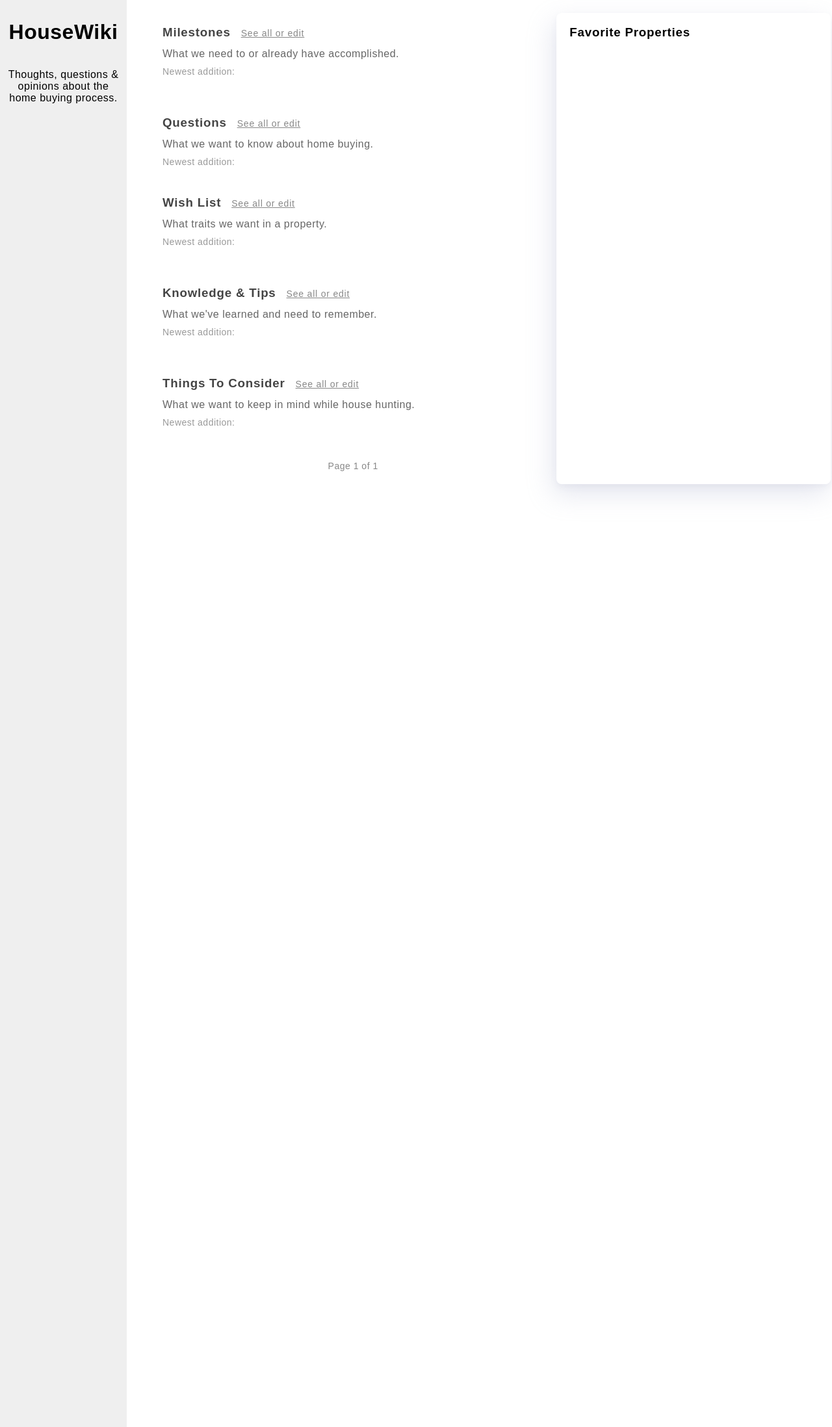
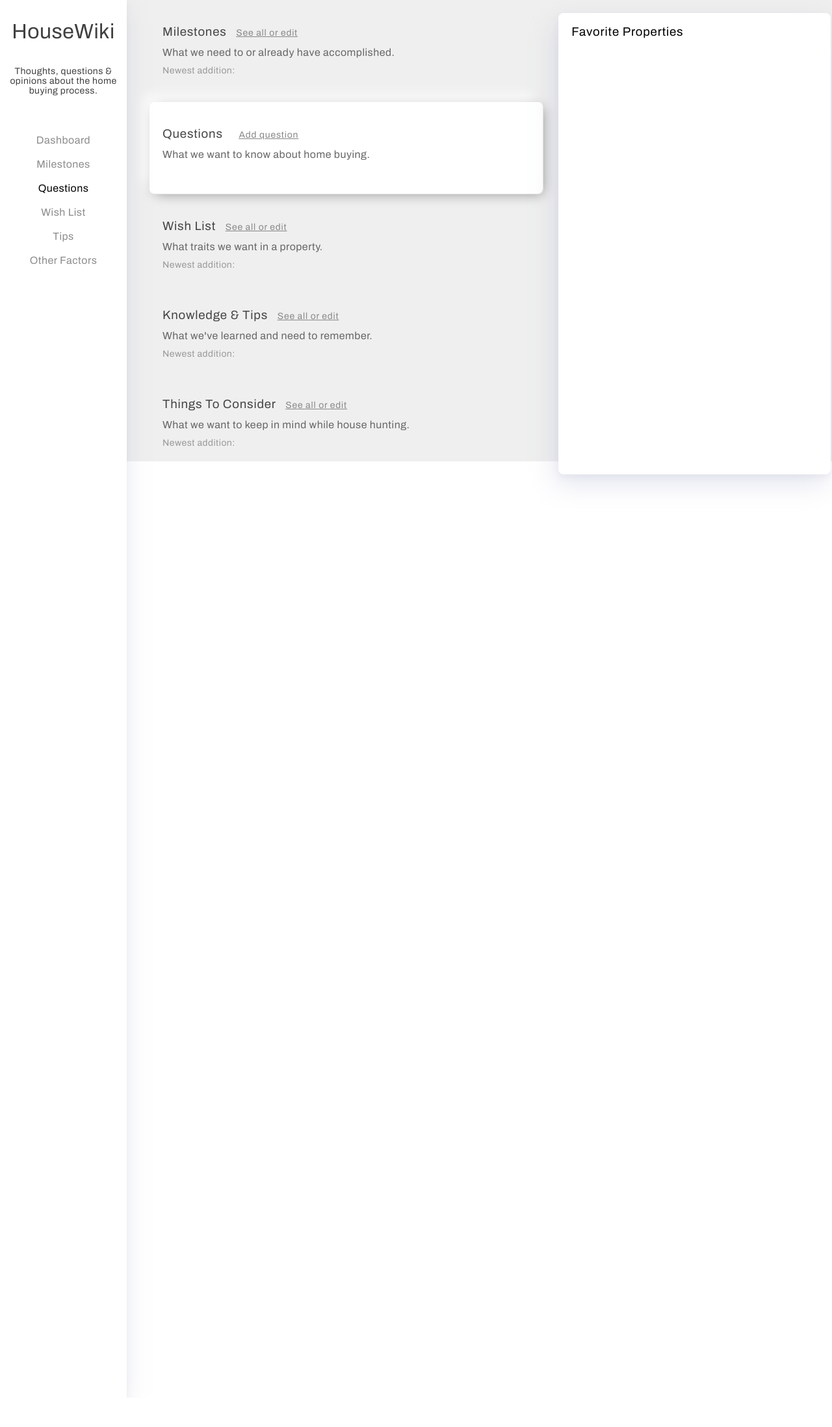
Before and after one commit to jsore/HouseWiki, a Django app: page /housewiki/questions/ in a window 1280 px wide. Shown: the whole page at 65% size. After the commit the page ends 2151 px from the top, so only its background shows below. Run offline with Django 3.2, Linux system fonts and the light colour scheme; data that the repository does not hold is empty.

Commit message:
Start fleshing out add/edit/delete links for users

```diff
--- a/housewiki/home/static/css/housewiki.css
+++ b/housewiki/home/static/css/housewiki.css
@@ -13,36 +13,61 @@
 
 #parent-wrapper {
   display: grid;
-  /*transition: .35s;*/
+  transition: .35s;
   /*grid-template-rows: 100% auto;*/
   /*grid-template-columns: auto auto;*/
   grid-template-columns: 200px auto;
   grid-auto-rows: 100%;
-  animation: fadeInAnimation ease 2s;
+  /*animation: fadeInAnimation ease 2s;
   animation-iteration-count: 1;
-  animation-fill-mode: forwards;
+  animation-fill-mode: forwards;*/
 }
-@keyframes fadeInAnimation {
+/*@keyframes fadeInAnimation {
   0% {
     opacity: 0;
   }
   100% {
     opacity: 1;
   }
-}
+}*/
 #sidebar {
   /*transition: .35s;*/
   display: grid;
   height: 100%;
-  background: #efefef;
+  /*background: #efefef;*/
+  background: white;
   /*max-width: 250px;*/
   max-width: 175px;
   padding: 10px;
+  color: #404040;
   grid-row: 1 / span 3;
   grid-column: 1 / 2;
   align-content: baseline;
   text-align: center;
   letter-spacing: 0.5px;
+  -webkit-box-shadow: 0 5px 10px rgba(154, 160, 185, .1), -5px 15px 40px rgba(166, 173, 201, .3);
+  -moz-box-shadow: 0 5px 10px rgba(154, 160, 185, .1), -5px 15px 40px rgba(166, 173, 201, .3);
+  box-shadow: 0 5px 10px rgba(154, 160, 185, .1), -5px 15px 40px rgba(166, 173, 201, .3);
+}
+#sidebar p {
+  font-size: 14px;
+}
+#sidebar-ul {
+  list-style-type: none;
+  padding: 20px 0 20px 0;
+
+}
+.sidebar-li {
+  list-style-type: none;
+}
+.sidebar-li-a {
+  text-decoration: none;
+  /*list-style-type: none;*/
+  padding: 20px 0 20px 0;
+  color: #404040;
+}
+#active-sidebar-link {
+  background-color: white;
 }
 
 #content {
@@ -90,6 +115,12 @@
   display: block;
 }
 .collapsed {
+  display: none;
+}
+#add-question-link {
+  display: none;
+}
+.edit, .delete {
   display: none;
 }
 .additional-opinions {
@@ -231,6 +262,7 @@
 }
 .list-container:hover, .list-container:focus {
   transition: .25s;
+  background-color: white;
   -webkit-box-shadow: 0 5px 10px rgba(154, 160, 185, .1), -5px 15px 40px rgba(166, 173, 201, .3);
   -moz-box-shadow: 0 5px 10px rgba(154, 160, 185, .1), -5px 15px 40px rgba(166, 173, 201, .3);
   box-shadow: 0 5px 10px rgba(154, 160, 185, .1), -5px 15px 40px rgba(166, 173, 201, .3);
@@ -272,7 +304,7 @@
   padding: 17px 0 10px 0;
 }
 .pagination {
-  padding: 30px 0 0 0;
+  padding: 30px 0 20px 0;
   font-size: 14px;
   color: #888;
   text-align: center;
@@ -284,6 +316,8 @@
   grid-template-columns: auto;
   justify-items: center;
   padding-left: 0;
+  border-radius: 8px;
+  /*background-color: white;*/
 }
 .house-ul-grid-wrapper:hover, .house-ul-grid-wrapper:focus {
   transition: .25s;
@@ -352,6 +386,7 @@
   max-width: 90%;
   height: 100%;
   border-radius: 8px;
+  background-color: white;
   transition: .25s;
   -webkit-box-shadow: 0 5px 10px rgba(154, 160, 185, .1), -5px 15px 40px rgba(166, 173, 201, .3);
   -moz-box-shadow: 0 5px 10px rgba(154, 160, 185, .1), -5px 15px 40px rgba(166, 173, 201, .3);
--- /dev/null
+++ b/housewiki/home/static/css/housewiki_questions.css
@@ -0,0 +1,31 @@
+#questions-dashboard-link, #question-newline-span {
+  display: none;
+}
+#parent-wrapper {
+  background-color: #efefef;
+}
+#question-list-container {
+  box-shadow 0.3s ease-in, color 0.2s linear;
+  box-shadow: 4px 4px 20px -5px rgba(0,0,0,.4), -12px -12px 20px -3px rgba(255, 255, 255, 1), inset 1px 1px 1px rgba(255, 255, 255, .2), inset -1px -1px 1px rgba(0, 0, 0, .1);
+  background-color: white;
+  padding: 20px 20px 32px 20px;
+}
+/*#question-list-container .edit {
+  display: unset;
+}*/
+/*#question-list-container .delete {
+  display: unset;
+}*/
+#question-list-container:hover, #question-list-container:focus {
+  box-shadow: 4px 4px 20px -5px rgba(0,0,0,.4), -12px -12px 20px -3px rgba(255, 255, 255, 1), inset 1px 1px 1px rgba(255, 255, 255, .2), inset -1px -1px 1px rgba(0, 0, 0, .1);
+}
+#sidebar-questions {
+  background-color: white;
+  color: black;
+}
+.sidebar-li-a {
+  color: #8c8c8c;
+}
+#add-question-link {
+  display: inline-block;
+}
--- a/housewiki/home/templates/housewiki/base.html
+++ b/housewiki/home/templates/housewiki/base.html
@@ -9,13 +9,18 @@
     <link href="{% static 'css/housewiki.css' %}" rel="stylesheet">
 
     <!-- <meta http-equiv="Content-Security-Policy" content=" default-src 'self'; script-src 'sha256-87tmJunVRGpRJq+ZT1YF1o3mu1aod28VFkUXjYSA4Hg='; style-src 'self' 'unsafe-inline' https://unpkg.com https://fonts.googleapis.com; font-src 'self' 'unsafe-inline' https://fonts.googleapis.com https://fonts.gstatic.com"> -->
-    <meta http-equiv="Content-Security-Policy" content="
+
+    <!--<meta http-equiv="Content-Security-Policy" content="
       default-src 'self';
       style-src 'self' 'unsafe-inline' https://unpkg.com https://fonts.googleapis.com;
       font-src 'self' 'unsafe-inline' https://fonts.googleapis.com https://fonts.gstatic.com
-    ">
+    ">-->
     <link rel="stylesheet" href="https://fonts.googleapis.com/css?family=Archivo|Ubuntu+Mono" />
+    <!--<script src="{% static 'js/divPlacementHack.js' %}"></script>-->
 
+    {% block subpagecss %}
+
+    {% endblock subpagecss %}
   </head>
   <body>
     <div id="parent-wrapper">
@@ -27,18 +32,31 @@
     <div id="sidebar">
       <h1>HouseWiki</h1>
       <p>Thoughts, questions &amp; opinions about the home buying process.</p>
-      {# <h3>Most Recently Asked Questions</h3> #}
-      {# {% show_latest_questions 3 %} #}
-
-
-      <!--<h3 class="hidden-h3">Favorite Property</h3>-->
-      <!--<ul>-->
-        {# {% for property in favorite_properties %} #}
-          <!--<li>-->
-            <!--<a href="{{ property.get_absolute_url }}">{{ property.title }}</a>-->
-          <!--</li>-->
-        {# {% endfor %} #}
-      <!--</ul>-->
+      <ul id="sidebar-ul">
+        {# <li class="sidebar-li"><a href="housewiki/" class="sidebar-li-a" id="sidebar-dashboard">Dashboard</a></li> #}
+        <li class="sidebar-li">
+          {# <a href="housewiki/" class="sidebar-li-a" id="sidebar-dashboard">Dashboard</a> #}
+          <a href="{{ request.protocol }}{{ request.host }}/housewiki/"
+            class="sidebar-li-a" id="sidebar-dashboard">
+            Dashboard
+          </a>
+        </li>
+        <li class="sidebar-li">
+          <a href="milestones/" class="sidebar-li-a" id="sidebar-milestones">Milestones</a>
+        </li>
+        <li class="sidebar-li">
+          <a href="questions/" class="sidebar-li-a" id="sidebar-questions">Questions</a>
+        </li>
+        <li class="sidebar-li">
+          <a href="wishlist/" class="sidebar-li-a" id="sidebar-wishlist">Wish List</a>
+        </li>
+        <li class="sidebar-li">
+          <a href="tips/" class="sidebar-li-a" id="sidebar-tips">Tips</a>
+        </li>
+        <li class="sidebar-li">
+          <a href="otherfactors/" class="sidebar-li-a" id="sidebar-otherfactors">Other Factors</a>
+        </li>
+      </ul>
     </div>
 
     </div>
--- a/housewiki/home/templates/housewiki/dashboard/index.html
+++ b/housewiki/home/templates/housewiki/dashboard/index.html
@@ -44,15 +44,21 @@
         {# <a href="{{ request.protocol }}{{ request.host }}{{ questions }}" class="heading-link"> #}
         <a href="questions/" class="heading-link">
         {# <a href="{% url 'housewiki/questions' %}" class="heading-link"> #}
-          Questions <span class="heading-a-link">See all or edit</span>
+          Questions
+            <span class="heading-a-link" id="questions-dashboard-link">See all or edit</span>
+
+            {# <span class="heading-a-link" id="questions-return-home-link">Collapse</span> #}
         </a>
+        <span class="heading-a-link" id="add-question-link">
+          <a href="/questions/add/" class="heading-a-link">Add question</a>
+        </span>
       </h3>
       <p class="explain-section">
         What we want to know about home buying.<br />
-        <span class="newline">Newest addition:</span>
+        <span class="newline" id="question-newline-span">Newest addition:</span>
       </p>
       {# <p class="explain-section">Newest addition:</p> #}
-      {% if question_list %}
+      {# {% if question_list %} #}
         {% block questions %}
 
         <ul class="list-ul-container">
@@ -60,6 +66,7 @@
             <li class="list-item">
               {{ question.title|capfirst|truncatewords:12 }}
             </li>
+
             {% if question.answered %}
               <li class="list-item">Answer: {{ question.answer }}</li>
             {% else %}
@@ -68,12 +75,13 @@
               </span>
             {% endif %}
 
+
           {% endfor %}
 
 
           {% endblock questions %}
         </ul>
-      {% endif %}
+      {# {% endif %} #}
     </div>
 
     <div class="list-container">
--- a/housewiki/home/templates/housewiki/questions/index.html
+++ b/housewiki/home/templates/housewiki/questions/index.html
@@ -1,14 +1,19 @@
 {% extends "housewiki/dashboard/index.html" %}
 
+{% load static %}
+
+{% block subpagecss %}
+  <link href="{% static 'css/housewiki_questions.css' %}" rel="stylesheet">
+{% endblock subpagecss %}
 
 {% block title %}Questions{% endblock title %}
-{% autoescape off %}
+{# {% autoescape off %} #}
 
-  {% block content %}
-    {{ block.super }}
+  {# {% block content %} #}
+    {# {{ block.super }} #}
 
   {% block questions %}
-  {% if question_list_all %}
+  {# {% if question_list_all %} #}
 
     <ul class="list-ul-container" id="list-ul-container-id">
     {% for question_item in question_list_all %}
@@ -20,35 +25,20 @@
       {% else %}
         {# <span class="question-answered"> #}
         <li class="list-item" style="list-style: none; padding: 0 0 0 0">
-          <a href="#" class="heading-a-link" style="padding: 0 0 0 0">answer question</a>
+          <a href="/answer/{{ question_item.slug|truncatewords:15 }}" class="heading-a-link" style="padding: 0 0 0 0">answer question</a>
+          <a href="/edit/{{ question_item.slug|truncatewords:15 }}" class="heading-a-link">edit</a>
+          <a href="/delete/{{ question_item.slug|truncatewords:15 }}" class="heading-a-link">delete</a>
         </li>
-        {# </span> #}
+
       {% endif %}
     {% endfor %}
     </ul>
-    {% endif %}
-    <div class="pagination" id="question-pages">
-    {# <li class="pagination"> #}
-      <span class="step-links">
+    {# {% endif %} #}
 
-        {% if paginated_questions.has_previous %}
-          <a href="?page=1">&laquo; first</a>
-          <a href="?page={{ paginated_questions.previous_page_number }}">previous</a>
-        {% endif %}
 
-        <span class="current">
-          Page {{ paginated_questions.number }} of {{ paginated_questions.paginator.num_pages }}
-        </span>
-
-        {% if paginated_questions.has_next %}
-          <a href="?page={{ paginated_questions.next_page_number }}">next</a>
-          <a href="?page={{ paginated_questions.paginator.num_pages }}">last &raquo;</a>
-        {% endif %}
-      </span>
-    </div>
     {# </li> #}
 
   {% endblock questions %}
 
-{% endblock content %}
-{% endautoescape %}
+{# {% endblock content %} #}
+{# {% endautoescape %} #}
--- a/housewiki/home/views.py
+++ b/housewiki/home/views.py
@@ -74,22 +74,22 @@
     # paginate_by = 25
     # paginator = Paginator(question_list_all, 20)
     # paginator = Paginator(question_list_all, 10)
-    paginator = Paginator(question_list_all, 1)
+    ## paginator = Paginator(question_list_all, 1)
     # try:
-    page = request.GET.get('page')
+    ## page = request.GET.get('page')
 
-    try:
-        paginated_questions = paginator.get_page(page)
-    except PageNotAnInteger:
+    ## try:
+    ##   paginated_questions = paginator.get_page(page)
+    ## except PageNotAnInteger:
         # If page is not an integer deliver the first page
-        paginated_questions = paginator.get_page(1)
-    except EmptyPage:
-        if request.is_ajax():
+        ## paginated_questions = paginator.get_page(1)
+    ## except EmptyPage:
+        ## if request.is_ajax():
             # If the request is AJAX and the page is out of range
             # return an empty page
-            return HttpResponse('')
+            ## return HttpResponse('')
         # If page is out of range deliver last page of results
-        paginated_questions = paginator.get_page(paginator.num_pages)
+        ## paginated_questions = paginator.get_page(paginator.num_pages)
 
     #if request.is_ajax():
     #    return render(request,
@@ -98,8 +98,8 @@
 
     return render(request,
                   'housewiki/questions/index.html',
-                  {'paginated_questions': paginated_questions,
-                   'question_list_all': question_list_all,
+                  {'question_list_all': question_list_all,
+                   ##'paginated_questions': paginated_questions,
                    'property_list': property_list,
                    'milestone_list': milestone_list,
                    'wishlist_list': wishlist_list,
```
Also changed, not shown: housewiki/home/static/js/divPlacementHack.js (added, +16 -0 lines).
